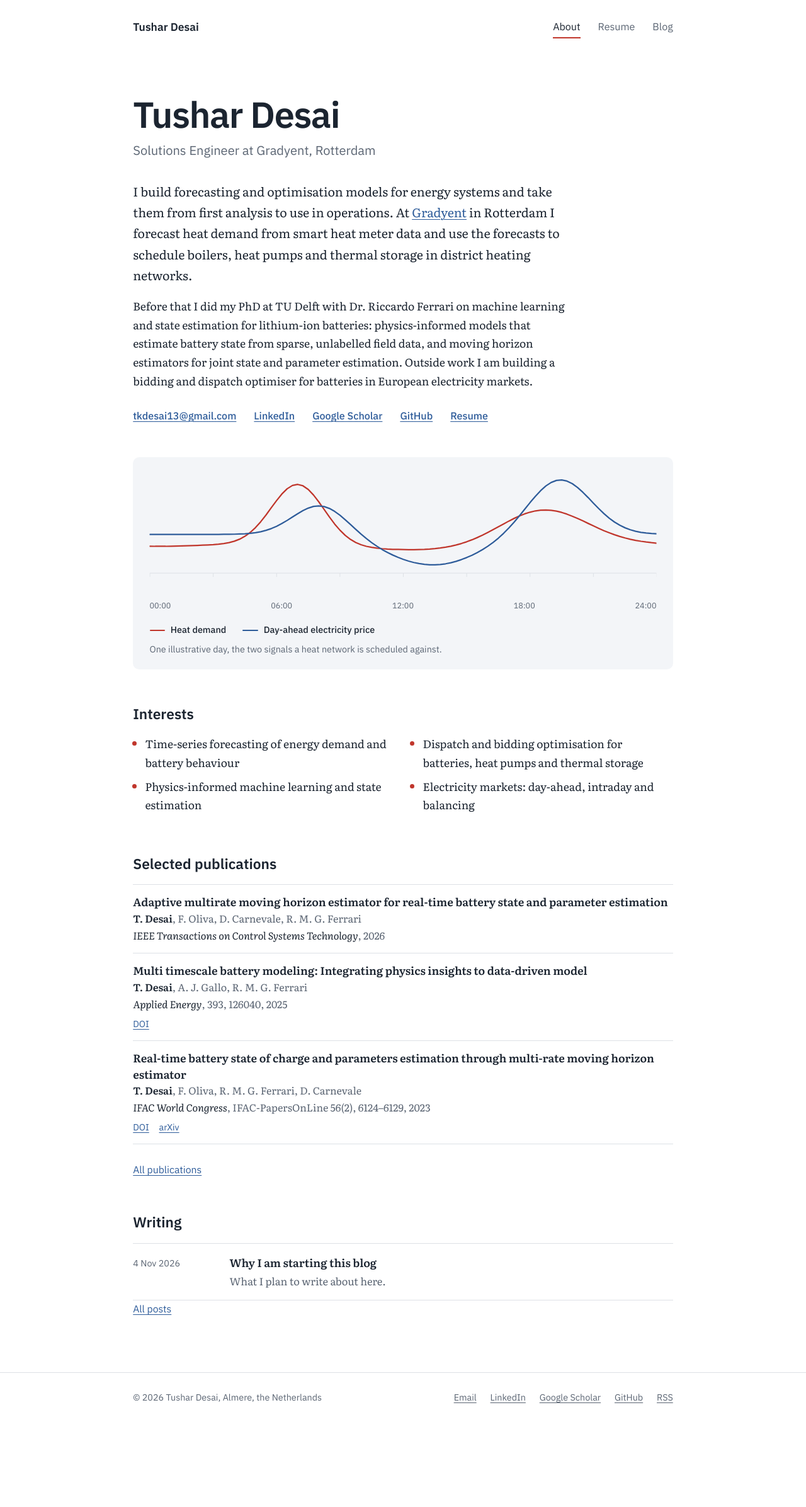
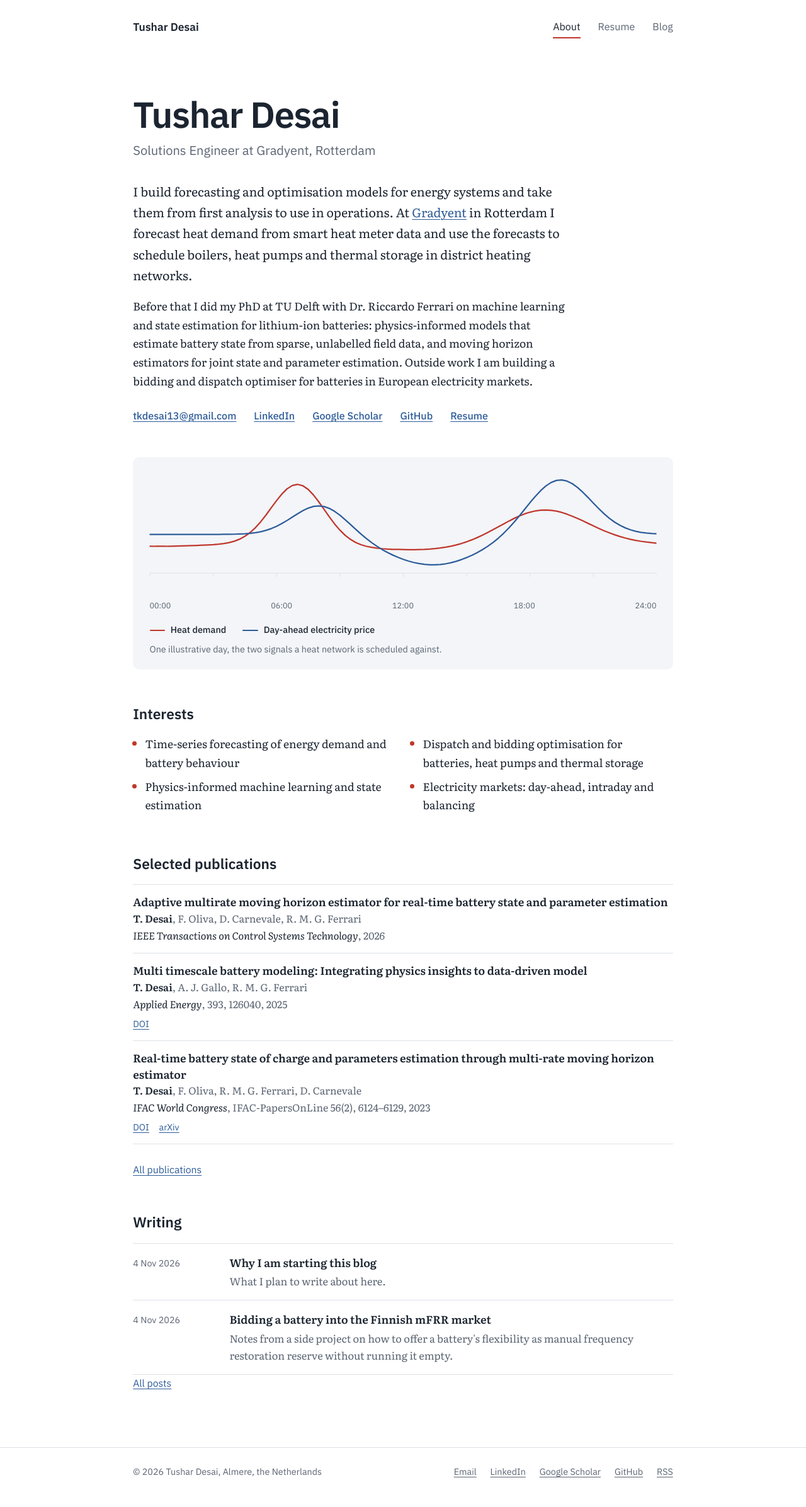
Before and after one commit to tkdesai13/tkdesai13.github.io, a Jekyll site: the page built from index.md, in a window 1280 px wide. Shown: the whole page at 63% size. Built offline with Jekyll 4.4.1, drawn with Linux system fonts in a browser that asks for light colours; before the commit the page ends 2275 px from its top, so only the background shows below that; part of the change alters nothing that is shown.

Commit message:
Add CV PDF and mFRR bidding post

```diff
--- a/_includes/head.html
+++ b/_includes/head.html
@@ -5,7 +5,7 @@
 <link rel="preconnect" href="https://fonts.googleapis.com">
 <link rel="preconnect" href="https://fonts.gstatic.com" crossorigin>
 <link href="https://fonts.googleapis.com/css2?family=IBM+Plex+Mono&family=IBM+Plex+Sans:wght@400;500;600&family=Literata:ital,opsz,wght@0,7..72,400;0,7..72,600;1,7..72,400&display=swap" rel="stylesheet">
-<link rel="stylesheet" href="{{ '/assets/css/style.css' | relative_url }}">
+<link rel="stylesheet" href="{{ '/assets/css/style.css' | relative_url }}?v={{ site.time | date: '%s' }}">
 {% feed_meta %}
 {% if page.math %}
 <script>
--- /dev/null
+++ b/_posts/2026-11-04-bidding-a-battery-into-mfrr.md
@@ -0,0 +1,81 @@
+---
+title: "Bidding a battery into the Finnish mFRR market"
+summary: Notes from a side project on how to offer a battery's flexibility as manual frequency restoration reserve without running it empty.
+tags: [batteries, optimisation, electricity markets]
+---
+
+A battery connected to the grid can sell the same megawatt-hour in several places: the day-ahead auction, the intraday market, or one of the balancing markets that the transmission system operator uses to keep frequency at 50 Hz. Deciding where to offer it, and how much to hold back, is an optimisation problem with an awkward feature: the battery has a finite energy content, and in balancing markets you do not decide whether your bid is used. The TSO does.
+
+I have been working on this as an independent side project. This post describes the first piece, a bidding strategy for the Finnish manual frequency restoration reserve (mFRR) energy market, and where I want to take it next. It is a description of the model and its reasoning; backtest results will follow in a later post.
+
+## The market in brief
+
+In mFRR the TSO activates reserve when it needs to correct a sustained imbalance. A battery can offer *up* regulation (discharge, which adds energy to the grid) and *down* regulation (charge, which removes energy). Settlement runs on 15-minute periods, which I will call PTUs.
+
+Two properties of this market shape the strategy:
+
+- **Uniform marginal pricing.** Every activated bid in a period is paid the price of the most expensive activated bid. My bid price therefore decides *whether* I am activated, not *what* I am paid when I am.
+- **Up and down are never activated in the same period.** In a given PTU the system is either short or long. This limits the worst case the battery has to be prepared for.
+
+## The battery and its limits
+
+The system I modelled has 8 MWh of storage. Running a battery to 0% or 100% state of charge is bad for its life and leaves no room to react, so I keep the stored energy $$E_t$$ inside a narrower window:
+
+$$
+1.5 \text{ MWh} \;\le\; E_t \;\le\; 6.5 \text{ MWh}.
+$$
+
+These margins are conservative on purpose. A bid that is activated and cannot be delivered is worse than a bid that was never placed, because it can lead to penalties. The target I set is a failure rate below 5%, where a failure is a period in which the battery cannot deliver the volume it was activated for.
+
+## A 3-1-3-1 bidding pattern
+
+The difficulty with balancing markets is that activations accumulate. If the battery offers up regulation for several periods in a row and is activated in all of them, its energy drops each time. A strategy that only checks one period ahead can walk itself into an empty battery.
+
+My approach is to alternate between bidding and recovering. Within a rolling horizon of 8 PTUs (two hours), three periods are used for bidding and the fourth is reserved for managing the state of charge:
+
+<div class="ptu-strip" role="img" aria-label="Eight 15-minute periods: bid, bid, bid, manage, bid, bid, bid, manage">
+  <span class="bid">Bid</span><span class="bid">Bid</span><span class="bid">Bid</span><span class="manage">Manage SOC</span>
+  <span class="bid">Bid</span><span class="bid">Bid</span><span class="bid">Bid</span><span class="manage">Manage SOC</span>
+</div>
+
+In a manage period the battery places no reserve bids. Instead it charges or discharges on its own schedule to bring the stored energy back towards the middle of the window. The worst case the battery must survive is therefore three consecutive activations in the same direction, not an unbounded run of them. The horizon is re-solved every PTU as new information arrives, so only the first decision is ever executed.
+
+## The optimisation problem
+
+For each period $$t$$ in the horizon, let $$u_t^{\uparrow}$$ and $$u_t^{\downarrow}$$ be the up and down volumes offered (MW), with $$\Delta = 0.25$$ h the period length and $$\eta_c, \eta_d$$ the charging and discharging efficiencies. Let $$\mathcal{B}$$ be the set of bid periods in a block, and $$k$$ any period within it. The robust energy constraints require the battery to stay inside its window even if every bid in the direction that hurts it is activated:
+
+$$
+\begin{aligned}
+E_k - \frac{\Delta}{\eta_d} \sum_{t \in \mathcal{B},\, t \le k} u_t^{\uparrow} &\;\ge\; E_{\min}, \\
+E_k + \Delta\, \eta_c \sum_{t \in \mathcal{B},\, t \le k} u_t^{\downarrow} &\;\le\; E_{\max}, \\
+0 \le u_t^{\uparrow},\, u_t^{\downarrow} &\;\le\; \bar{P}.
+\end{aligned}
+$$
+
+Because up and down never occur in the same period, the two sums never have to be combined within one PTU. The objective is the expected value of the offers:
+
+$$
+\max_{u} \; \sum_{t \in \mathcal{B}} \Delta \Big[ p_t^{\uparrow} \big(\hat{\lambda}_t^{\uparrow} - c\big)\, u_t^{\uparrow} \;+\; p_t^{\downarrow} \big(w - \hat{\lambda}_t^{\downarrow} - c\big)\, u_t^{\downarrow} \Big],
+$$
+
+where $$p_t$$ is the probability that a bid is activated, $$\hat{\lambda}_t$$ is the expected marginal price given activation, $$c$$ is a degradation cost per MWh of throughput, and $$w$$ is the value I assign to a MWh of energy taken in during down regulation, since that energy can be sold later. Bids are placed in discrete volume steps, which makes this a small mixed-integer program.
+
+## When does activation happen?
+
+The activation probabilities $$p_t$$ carry most of the economics. If up regulation is rarely called at 03:00, there is little reason to reserve energy for it at that hour.
+
+In the historical activation data I have looked at, the pattern by time of day is clear. Up regulation is called most often in the morning ramp (roughly 05:00 to 08:00) and in the late afternoon (15:00 to 17:00). Down regulation is more frequent at night, between about 22:00 and 04:00, when demand is low. The strategy uses this by leaning towards up offers during the morning and afternoon windows and towards down offers at night, which also helps to recharge the battery before the morning peak.
+
+Estimating $$p_t$$ properly, rather than from simple time-of-day frequencies, is the part I am working on now.
+
+## What comes next
+
+mFRR is one market out of several. A battery in the Nordic and Central European markets can also trade in:
+
+- the **day-ahead** auction (SDAC), including block products that span several consecutive hours;
+- the **intraday** market, both the auctions and continuous trading;
+- the other balancing products, **FCR** and **aFRR**.
+
+The next version of the model offers into five or six of these markets simultaneously, so that a megawatt committed in one is not offered again in another. Two features matter here. The first is block bids that span four to six periods, which match how the battery's energy limits actually bind. The second is retrading. If the battery has sold energy for a later period and a higher price appears for an earlier one, it can deliver in the earlier period and buy back in the intraday market to cover the original commitment. Doing this well needs price forecasts, which is the other open piece of work.
+
+I will write up the backtest against historical Finnish prices and activations once the activation model is in place.
--- a/assets/css/style.css
+++ b/assets/css/style.css
@@ -161,6 +161,13 @@ mjx-container[display="true"] { overflow-x: auto; overflow-y: hidden; padding: .
 .post-footer p { display: flex; justify-content: space-between; gap: 1rem; }
 .post-footer .next { margin-left: auto; text-align: right; }
 
+/* Diagrams in posts ---------------------------------------------- */
+.ptu-strip { display: grid; grid-template-columns: repeat(8, 1fr); gap: 4px; margin: 1.75rem 0; font-family: var(--sans); font-size: .74rem; text-align: center; }
+.ptu-strip span { padding: .7rem .2rem; border-radius: 4px; line-height: 1.25; display: flex; align-items: center; justify-content: center; }
+.ptu-strip .bid { background: color-mix(in srgb, var(--return) 16%, var(--paper)); color: var(--ink); }
+.ptu-strip .manage { background: color-mix(in srgb, var(--supply) 18%, var(--paper)); color: var(--ink); font-weight: 500; }
+@media (max-width: 480px) { .ptu-strip { font-size: .62rem; } }
+
 /* Resume ---------------------------------------------------------- */
 .cv-head { display: flex; justify-content: space-between; align-items: baseline; flex-wrap: wrap; gap: .5rem 2rem; }
 .cv-head h1 { margin: 0; }
```
Also changed, not shown: 2 other files.
